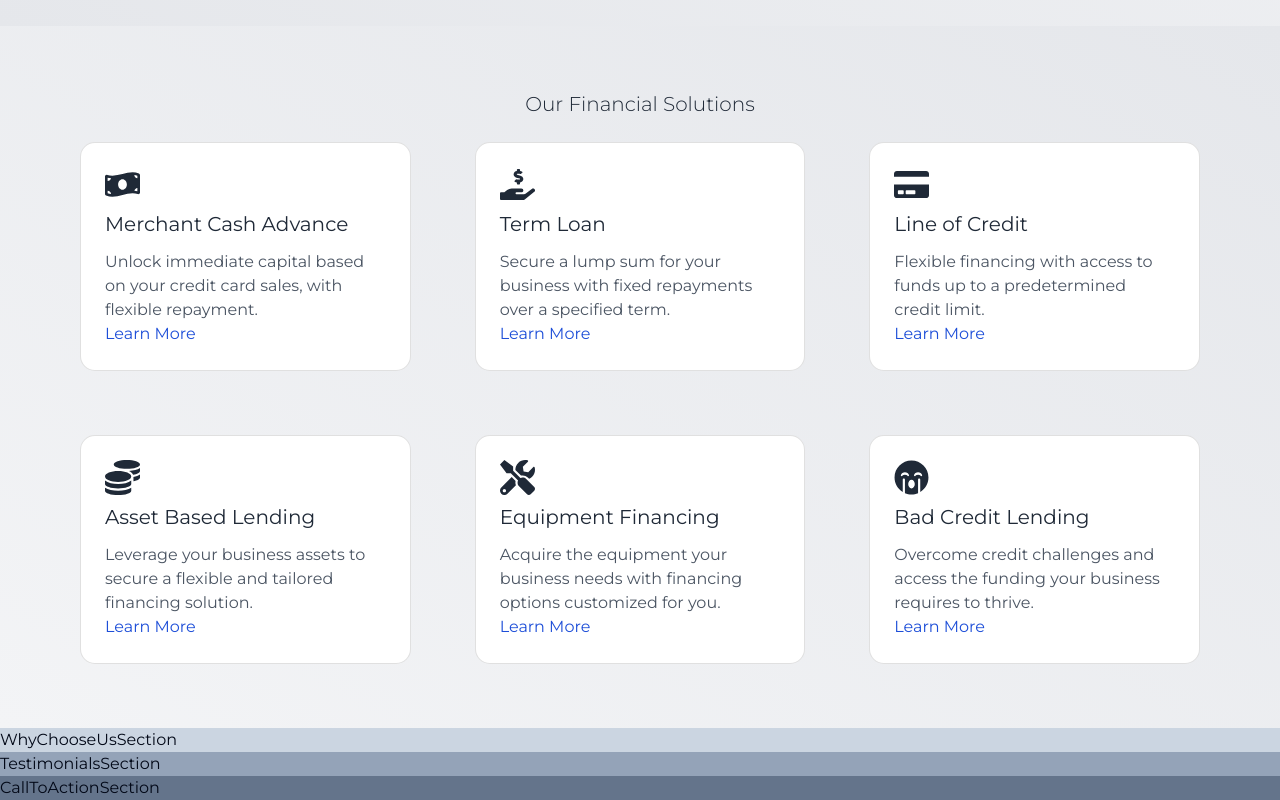
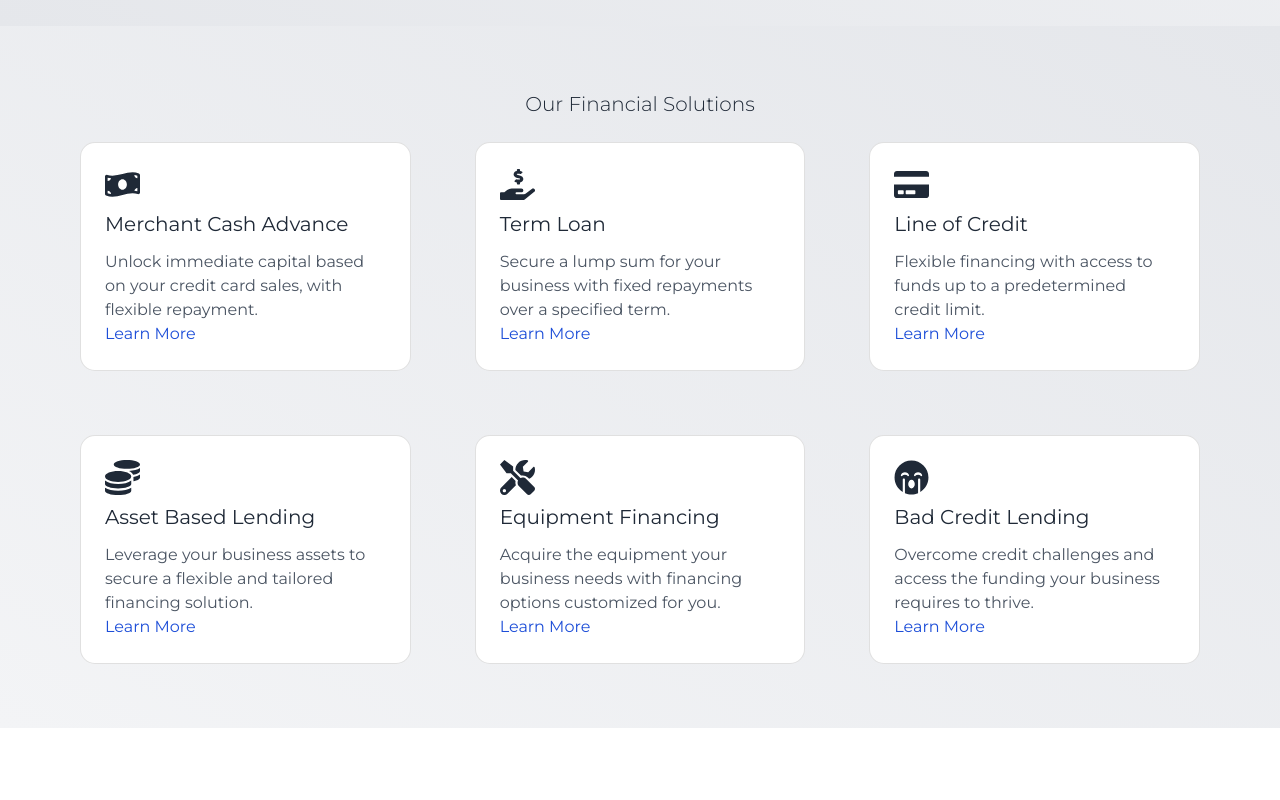
Before and after one commit to dewanwakilahmed/kesef-capital-group-v0, a Next.js app: page / in a window 1280 px wide. Shown: the part 1374-2174 px from the top of the page. After the commit the page ends 2102 px from the top, so only its background shows below. Built offline with nearby package versions, Linux system fonts and the light colour scheme.

Commit message:
Minor modifications to home page

```diff
--- a/app/page.tsx
+++ b/app/page.tsx
@@ -1,5 +1,9 @@
-import '@/app/home-page.css';
+'use client';
 
+// CSS Import
+import './home-page.css';
+
+// Section Imports
 import HeroSection from '@/sections/home-page/hero-section/HeroSection';
 import AboutUsSection from '@/sections/home-page/about-us-section/AboutUsSection';
 import OurFinancialSolutionsSection from '@/sections/home-page/our-financial-solutions-section/OurFinancialSolutionsSection';
@@ -13,9 +17,9 @@ const HomePage = () => {
       <HeroSection />
       <AboutUsSection />
       <OurFinancialSolutionsSection />
-      <WhyChooseUsSection />
-      <TestimonialsSection />
-      <CallToActionSection />
+      {/* <WhyChooseUsSection /> */}
+      {/* <TestimonialsSection /> */}
+      {/* <CallToActionSection /> */}
     </div>
   );
 };
```
